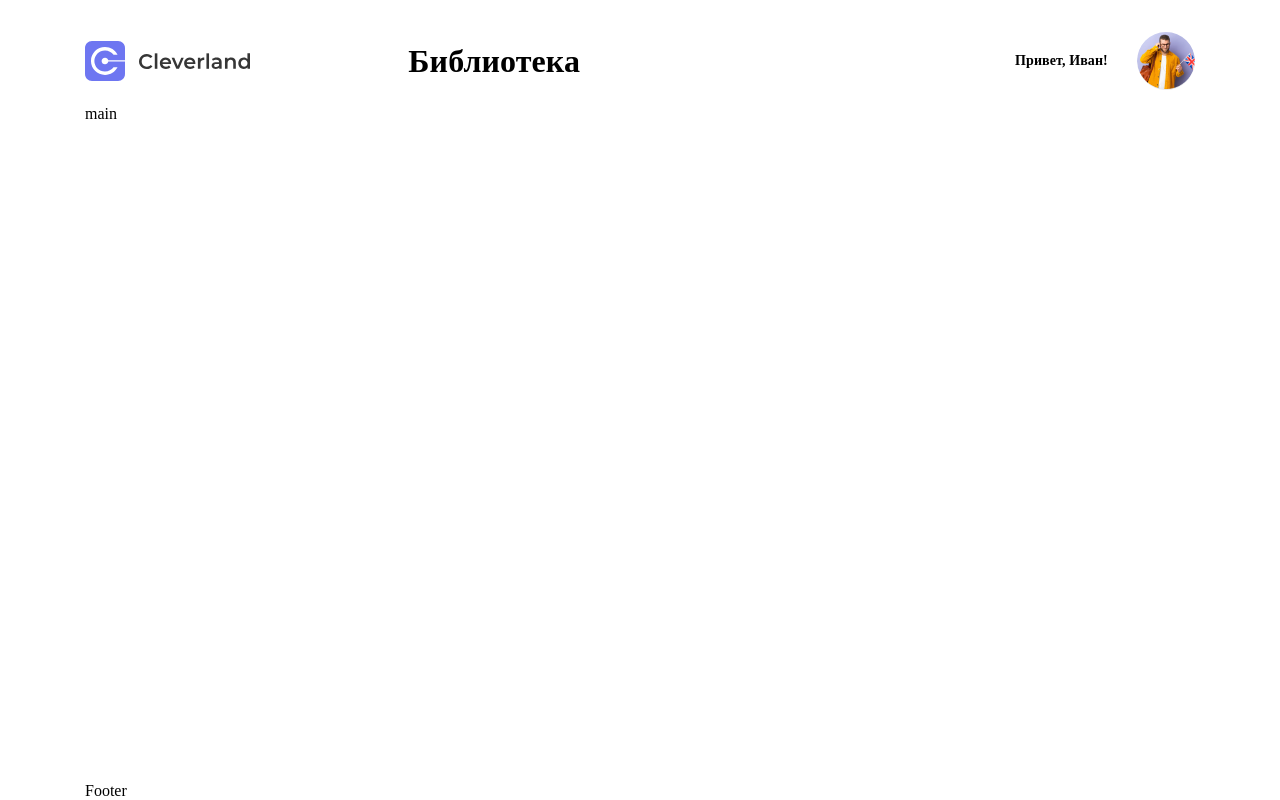
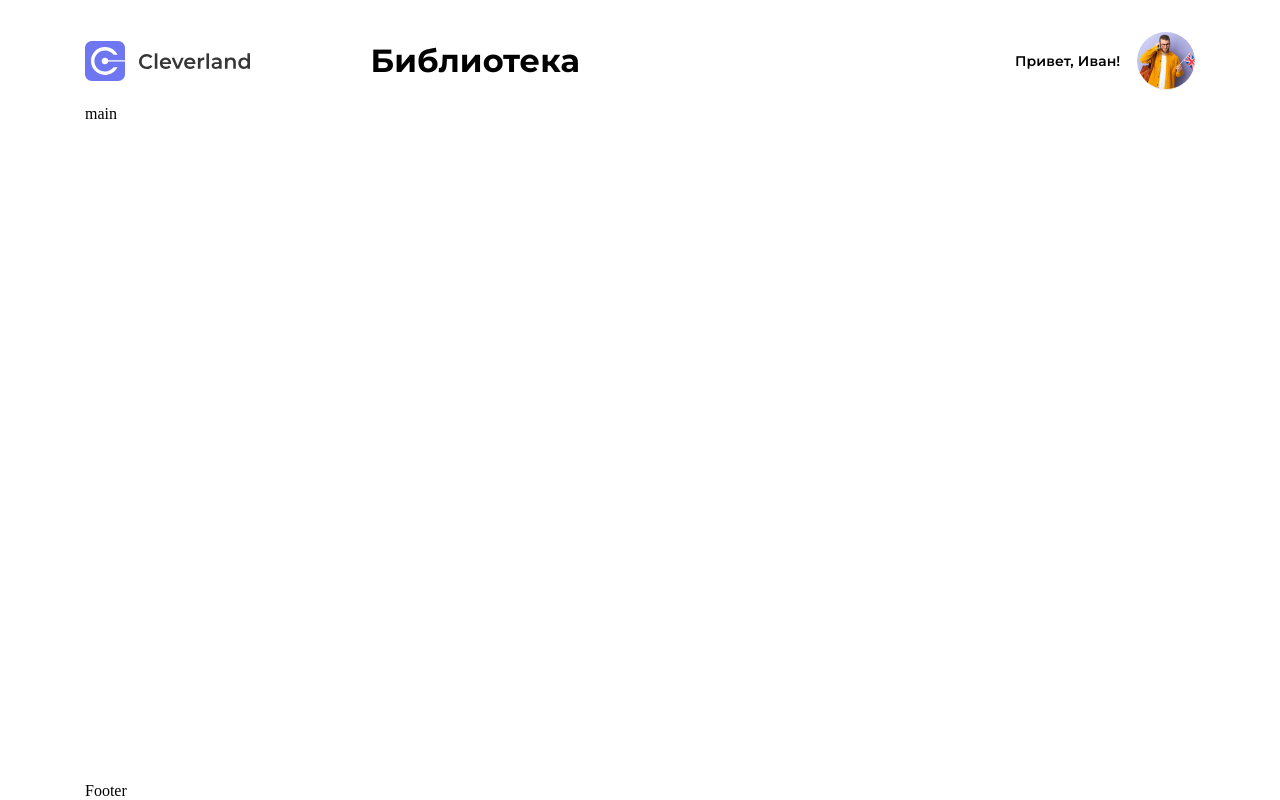
Before and after one commit to Arterixs/Cleverland, a React (Vite) app: page / in a window 1280 px wide. Built offline with nearby package versions, Linux system fonts and the light colour scheme.

Commit message:
feat: add fonts in project

```diff
--- a/package.json
+++ b/package.json
@@ -4,8 +4,8 @@
   "version": "0.0.0",
   "type": "module",
   "scripts": {
-    "start:dev": "vite",
-    "start:prod": "tsc && vite build",
+    "dev": "vite",
+    "prod": "tsc && vite build",
     "lint": "eslint . --ext ts,tsx --report-unused-disable-directives --max-warnings 0",
     "preview": "vite preview",
     "prepare": "husky install"
--- a/src/components/header/header.module.css
+++ b/src/components/header/header.module.css
@@ -34,7 +34,7 @@
 }
 
 .title {
-  font-family: Montserrat;
+  font-family: var(--font-bold);
   font-size: 32px;
   font-style: normal;
   font-weight: 700;
@@ -43,7 +43,7 @@
 }
 
 .subtitle {
-  font-family: Montserrat;
+  font-family: var(--font-semiBold);
   font-size: 14px;
   font-style: normal;
   font-weight: 600;
--- a/src/style.css
+++ b/src/style.css
@@ -1,3 +1,6 @@
+@import './styles/fonts.css';
+@import './styles/variables.css';
+
 * {
   box-sizing: border-box;
   margin: 0;
--- /dev/null
+++ b/src/styles/fonts.css
@@ -0,0 +1,32 @@
+@font-face {
+  font-family: 'Mont-regular';
+  font-style: normal;
+  font-weight: 400;
+  src:
+    local('Mont-regular'),
+    url('../assets/fonts/Montserrat-Regular.woff2') format('woff2'),
+    url('../assets/fonts/Montserrat-Regular.woff') format('woff'),
+    url('../assets/fonts/Montserrat-Regular.ttf') format('ttf');
+}
+
+@font-face {
+  font-family: 'Mont-bold';
+  font-style: normal;
+  font-weight: 700;
+  src:
+    local('Mont-bold'),
+    url('../assets/fonts/Montserrat-Bold.woff2') format('woff2'),
+    url('../assets/fonts/Montserrat-Bold.woff') format('woff'),
+    url('../assets/fonts/Montserrat-Bold.ttf') format('ttf');
+}
+
+@font-face {
+  font-family: 'Mont-semiBold';
+  font-style: normal;
+  font-weight: 600;
+  src:
+    local('Mont-semiBold'),
+    url('../assets/fonts/Montserrat-SemiBold.woff2') format('woff2'),
+    url('../assets/fonts/Montserrat-SemiBold.woff') format('woff'),
+    url('../assets/fonts/Montserrat-SemiBold.ttf') format('ttf');
+}
--- /dev/null
+++ b/src/styles/variables.css
@@ -0,0 +1,5 @@
+:root {
+  --font-regular: 'Mont-regular', sans-serif;
+  --font-semiBold: 'Mont-semiBold', sans-serif;
+  --font-bold: 'Mont-bold', sans-serif;
+}
```
